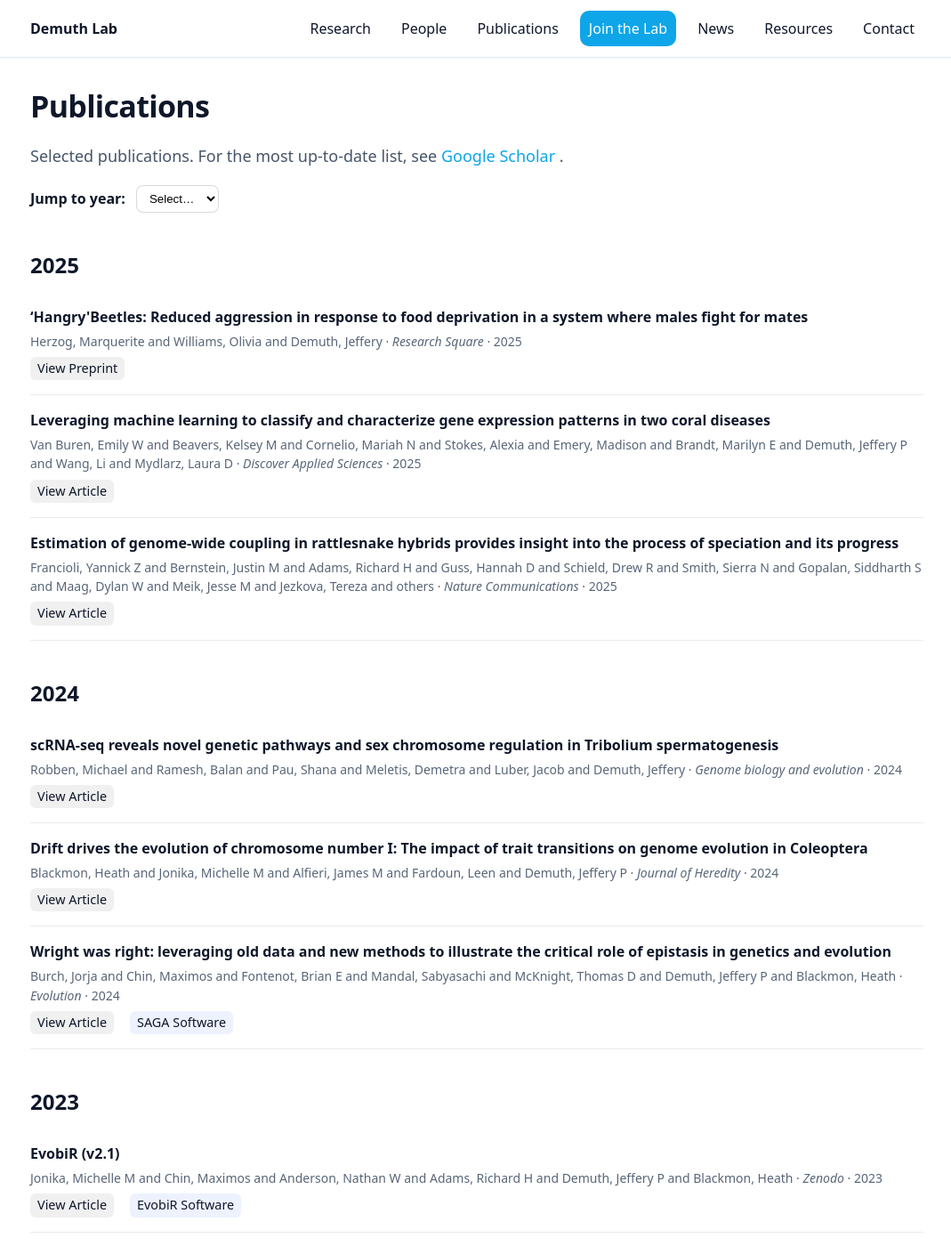
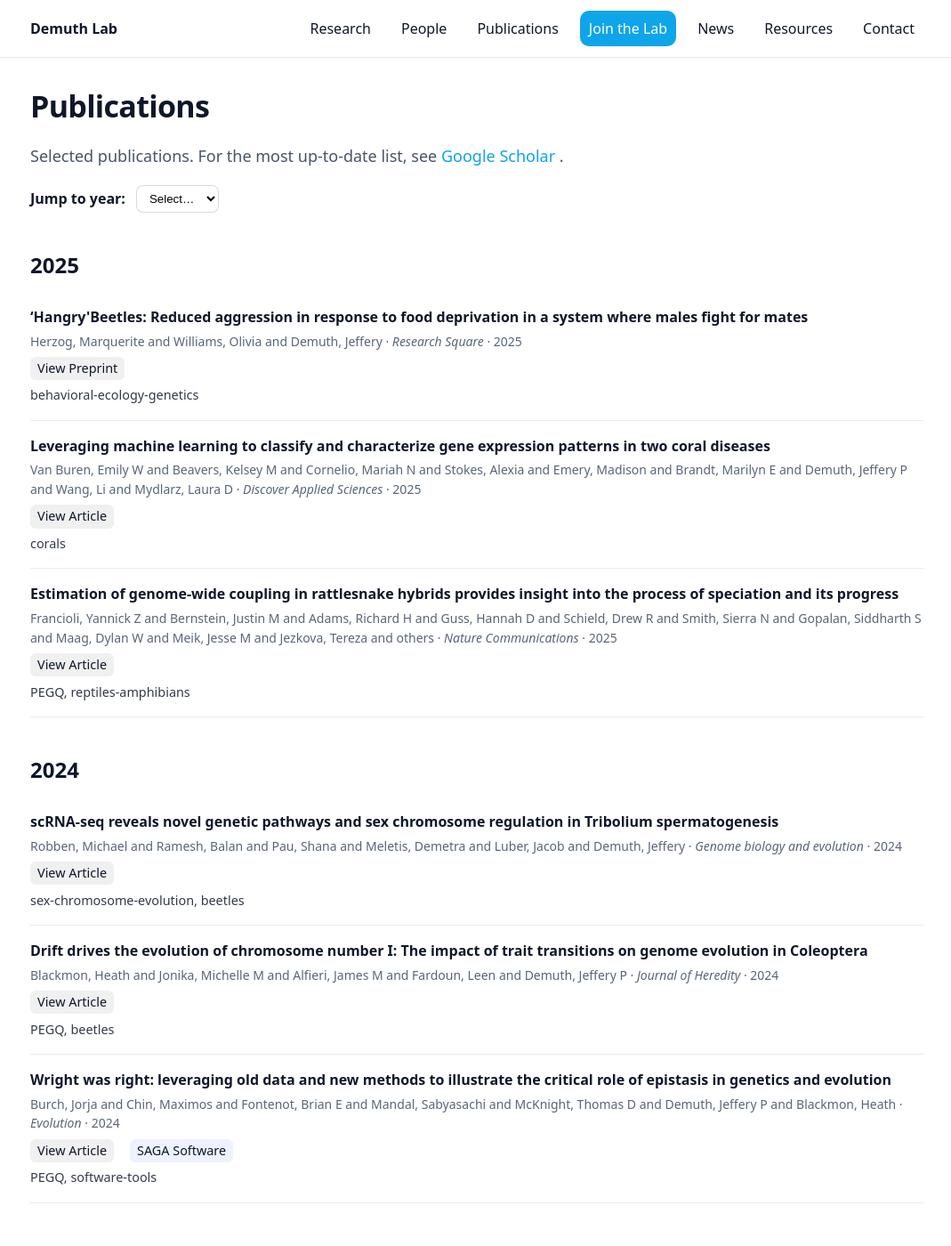
Before and after one commit to demuth-lab/demuth-lab.github.io, a Jekyll site: the page built from publications.md, in a window 1280 px wide and 1400 px high. Shown: the whole window at 89% size, without its empty margins (104-1173 px from the left). Built offline with Jekyll 4.4.1, drawn with Linux system fonts in a browser that asks for light colours; some of the changed text lies outside the part shown.

Commit message:
Auto-update publications

```diff
--- a/_data/publications.yml
+++ b/_data/publications.yml
@@ -5,6 +5,8 @@
   venue: Research Square
   type: preprint
   doi: 10.21203/rs.3.rs-6377782/v1
+  tags:
+  - behavioral-ecology-genetics
 - year: 2025
   title: Leveraging machine learning to classify and characterize gene expression
     patterns in two coral diseases
@@ -14,6 +16,8 @@
   venue: Discover Applied Sciences
   type: article
   doi: 10.1007/s42452-025-07382-7
+  tags:
+  - corals
 - year: 2025
   title: Estimation of genome-wide coupling in rattlesnake hybrids provides insight
     into the process of speciation and its progress
@@ -23,6 +27,9 @@
   venue: Nature Communications
   type: article
   doi: 10.1038/s41467-025-65457-w
+  tags:
+  - PEGQ
+  - reptiles-amphibians
 - year: 2024
   title: scRNA-seq reveals novel genetic pathways and sex chromosome regulation in
     Tribolium spermatogenesis
@@ -31,6 +38,9 @@
   venue: Genome biology and evolution
   type: article
   doi: 10.1093/gbe/evae059
+  tags:
+  - sex-chromosome-evolution
+  - beetles
 - year: 2024
   title: 'Drift drives the evolution of chromosome number I: The impact of trait transitions
     on genome evolution in Coleoptera'
@@ -39,6 +49,9 @@
   venue: Journal of Heredity
   type: article
   doi: 10.1093/jhered/esae001
+  tags:
+  - PEGQ
+  - beetles
 - year: 2024
   title: 'Wright was right: leveraging old data and new methods to illustrate the
     critical role of epistasis in genetics and evolution'
@@ -50,6 +63,9 @@
   software:
   - label: SAGA Software
     url: https://github.com/coleoguy/SAGA2
+  tags:
+  - PEGQ
+  - software-tools
 - year: 2023
   title: EvobiR (v2.1)
   authors: Jonika, Michelle M and Chin, Maximos and Anderson, Nathan W and Adams,
@@ -68,6 +84,9 @@
   venue: Molecular ecology
   type: article
   doi: 10.1111/mec.16414
+  tags:
+  - gene-family-evolution
+  - corals
 - year: 2021
   title: Divergence time estimation of genus Tribolium by extensive sampling of highly
     conserved orthologs
@@ -75,6 +94,8 @@
   venue: Molecular Phylogenetics and Evolution
   type: article
   doi: 10.1016/j.ympev.2021.107084
+  tags:
+  - beetles
 - year: 2020
   title: The landscape of diversity and divergence across genomes highlights links
     between genome structure and evolution in the formation of genomic islands
@@ -91,6 +112,9 @@
   venue: Genome research
   type: article
   doi: 10.1101/gr.240952.118
+  tags:
+  - sex-chromosome-evolution
+  - reptiles-amphibians
 - year: 2019
   title: Variation in genetic diversity and differentiation across chromosomes in
     rattlesnakes reveal links between genome structure and speciation
@@ -107,6 +131,8 @@
   venue: Genome Biology and Evolution
   type: article
   doi: 10.1093/gbe/evy157
+  tags:
+  - reptiles-amphibians
 - year: 2017
   title: The within-host dynamics of infection in trans-generationally primed flour
     beetles
@@ -115,6 +141,8 @@
   venue: Molecular ecology
   type: article
   doi: 10.1111/mec.14088
+  tags:
+  - beetles
 - year: 2016
   title: 'An information-theoretic approach to estimating the composite genetic effects
     contributing to variation among generation means: moving beyond the joint-scaling
@@ -126,12 +154,17 @@
   software:
   - label: SAGA Software
     url: https://github.com/coleoguy/SAGA2
+  tags:
+  - sex-chromosome-evolution
+  - PEGQ
 - year: 2016
   title: 'Haldane’s rule: genetic bases and their empirical support'
   authors: Delph, Lynda F and Demuth, Jeffery P
   venue: Journal of Heredity
   type: article
   doi: 10.1093/jhered/esw026
+  tags:
+  - PEGQ
 - year: 2016
   title: Genome of the Asian longhorned beetle (Anoplophora glabripennis), a globally
     significant invasive species, reveals key functional and evolutionary innovations
@@ -142,18 +175,25 @@
   venue: Genome biology
   type: article
   doi: 10.1186/s13059-016-1088-8
+  tags:
+  - beetles
 - year: 2015
   title: Genomic origins of insect sex chromosomes
   authors: Blackmon, Heath and Demuth, Jeffery P
   venue: Current Opinion in Insect Science
   type: article
   doi: 10.1016/j.cois.2014.12.003
+  tags:
+  - sex-chromosome-evolution
 - year: 2015
   title: Coleoptera karyotype database
   authors: Blackmon, Heath and Demuth, Jeffery P
   venue: The Coleopterists Bulletin
   type: article
   doi: 10.1649/0010-065x-69.1.174
+  tags:
+  - sex-chromosome-evolution
+  - beetles
 - year: 2015
   title: 'The fragile Y hypothesis: Y chromosome aneuploidy as a selective pressure
     in sex chromosome and meiotic mechanism evolution'
@@ -161,6 +201,9 @@
   venue: BioEssays
   type: article
   doi: 10.1002/bies.201500040
+  tags:
+  - sex-chromosome-evolution
+  - beetles
 - year: 2014
   title: Do sex chromosomes affect speciation rate?
   authors: Demuth, Jeffery
@@ -173,6 +216,9 @@
   venue: Genetics
   type: article
   doi: 10.1534/genetics.114.164269
+  tags:
+  - sex-chromosome-evolution
+  - beetles
 - year: 2014
   title: Genetic architecture of isolation between two species of Silene with sex
     chromosomes and Haldane's rule
@@ -191,6 +237,9 @@
   venue: PLoS One
   type: article
   doi: 10.1371/journal.pone.0028690
+  tags:
+  - behavioral-ecology-genetics
+  - beetles
 - year: 2012
   title: 'Haldane''s rule in marsupials: what happens when both sexes are functionally
     hemizygous?'
@@ -198,6 +247,9 @@
   venue: Journal of Heredity
   type: article
   doi: 10.1093/jhered/esr154
+  tags:
+  - sex-chromosome-evolution
+  - PEGQ
 - year: 2012
   title: Why chromosome palindromes?
   authors: Betr{\'a
@@ -210,12 +262,17 @@
   venue: Molecular biology and evolution
   type: article
   doi: 10.1093/molbev/mss184
+  tags:
+  - PEGQ
+  - beetles
 - year: 2012
   title: Ring Species and Speciation
   authors: Blackmon, Heath and Demuth, Jeffery P
   venue: eLS
   type: article
   doi: 10.1002/9780470015902.a0001751.pub3
+  tags:
+  - PEGQ
 - year: 2010
   title: Hyperexpression of the X chromosome in both sexes results in extensive female
     bias of X-linked genes in the flour beetle
@@ -223,12 +280,18 @@
   venue: Genome biology and evolution
   type: article
   doi: 10.1093/gbe/evq024
+  tags:
+  - sex-chromosome-evolution
+  - beetles
 - year: 2009
   title: The life and death of gene families
   authors: Demuth, Jeffery P and Hahn, Matthew W
   venue: Bioessays
   type: article
   doi: 10.1002/bies.080085
+  tags:
+  - gene-family-evolution
+  - mammals
 - year: 2009
   title: Adaptive evolution of young gene duplicates in mammals
   authors: Han, Mira V and Demuth, Jeffery P and McGrath, Casey L and Casola, Claudio
@@ -236,6 +299,9 @@
   venue: Genome research
   type: article
   doi: 10.1101/gr.085951.108
+  tags:
+  - gene-family-evolution
+  - mammals
 - year: 2008
   title: The genome of the model beetle and pest Tribolium castaneum.
   authors: Richards, Stephen and Gibbs, Richard A and Weinstock, George M and Brown,
@@ -252,6 +318,9 @@
   software:
   - label: CAFE Software
     url: https://github.com/hahnlab/CAFE5
+  tags:
+  - gene-family-evolution
+  - mammals
 - year: 2007
   title: Population differentiation in the beetle Tribolium castaneum. I. Genetic
     architecture
@@ -259,6 +328,9 @@
   venue: Evolution
   type: article
   doi: 10.1111/j.1558-5646.2007.00048.x
+  tags:
+  - PEGQ
+  - beetles
 - year: 2007
   title: Population differentiation in the beetle Tribolium castaneum. II. Haldane's
     rule and incipient speciation
@@ -266,6 +338,9 @@
   venue: Evolution
   type: article
   doi: 10.1111/j.1558-5646.2007.00049.x
+  tags:
+  - PEGQ
+  - beetles
 - year: 2007
   title: Maternal expression increases the rate of bicoid evolution by relaxing selective
     constraint
@@ -280,6 +355,8 @@
   venue: Molecular Ecology Notes
   type: article
   doi: 10.1111/j.1471-8286.2007.01826.x
+  tags:
+  - beetles
 - year: 2007
   title: Evolutionary and biomedical insights from the rhesus macaque genome
   authors: Gibbs, Richard A and Rogers, Jeffrey and Katze, Michael G and Bumgarner,
@@ -297,6 +374,9 @@
   software:
   - label: CAFE Software
     url: https://github.com/hahnlab/CAFE5
+  tags:
+  - gene-family-evolution
+  - mammals
 - year: 2006
   title: 'CAFE: a computational tool for the study of gene family evolution'
   authors: De Bie, Tijl and Cristianini, Nello and Demuth, Jeffery P and Hahn, Matthew
@@ -307,12 +387,17 @@
   software:
   - label: CAFE Software
     url: https://github.com/hahnlab/CAFE5
+  tags:
+  - gene-family-evolution
+  - software-tools
 - year: 2006
   title: Experimental methods for measuring gene interactions
   authors: Demuth, Jeffery P and Wade, Michael J
   venue: Annu. Rev. Ecol. Evol. Syst.
   type: article
   doi: 10.1146/annurev.ecolsys.37.091305.110124
+  tags:
+  - PEGQ
 - year: 2005
   title: Maternal expression relaxes constraint on innovation of the anterior determinant,
     bicoid
@@ -320,6 +405,8 @@
   venue: PLoS genetics
   type: article
   doi: 10.1371/journal.pgen.0010057
+  tags:
+  - PEGQ
 - year: 2005
   title: On the theoretical and empirical framework for studying genetic interactions
     within and among species
@@ -327,6 +414,8 @@
   venue: The American Naturalist
   type: article
   doi: 10.2307/3473384
+  tags:
+  - PEGQ
 - year: 2004
   title: 'Dissertation: Evolution of hybrid incompatibility in the beetle Tribolium
     castaneum'
@@ -340,6 +429,8 @@
   venue: The American Naturalist
   type: article
   doi: 10.1086/378211
+  tags:
+  - PEGQ
 - year: 2001
   title: The effects of constant and fluctuating incubation temperatures on sex determination,
     growth, and performance in the tortoise Gopherus polyphemus
@@ -347,6 +438,8 @@
   venue: Canadian Journal of Zoology
   type: article
   doi: 10.1139/z01-120
+  tags:
+  - reptiles-amphibians
 - year: 2001
   title: Ring Species and Speciation
   authors: Demuth, Jeffery P and Rieseberg, Loren H
```
